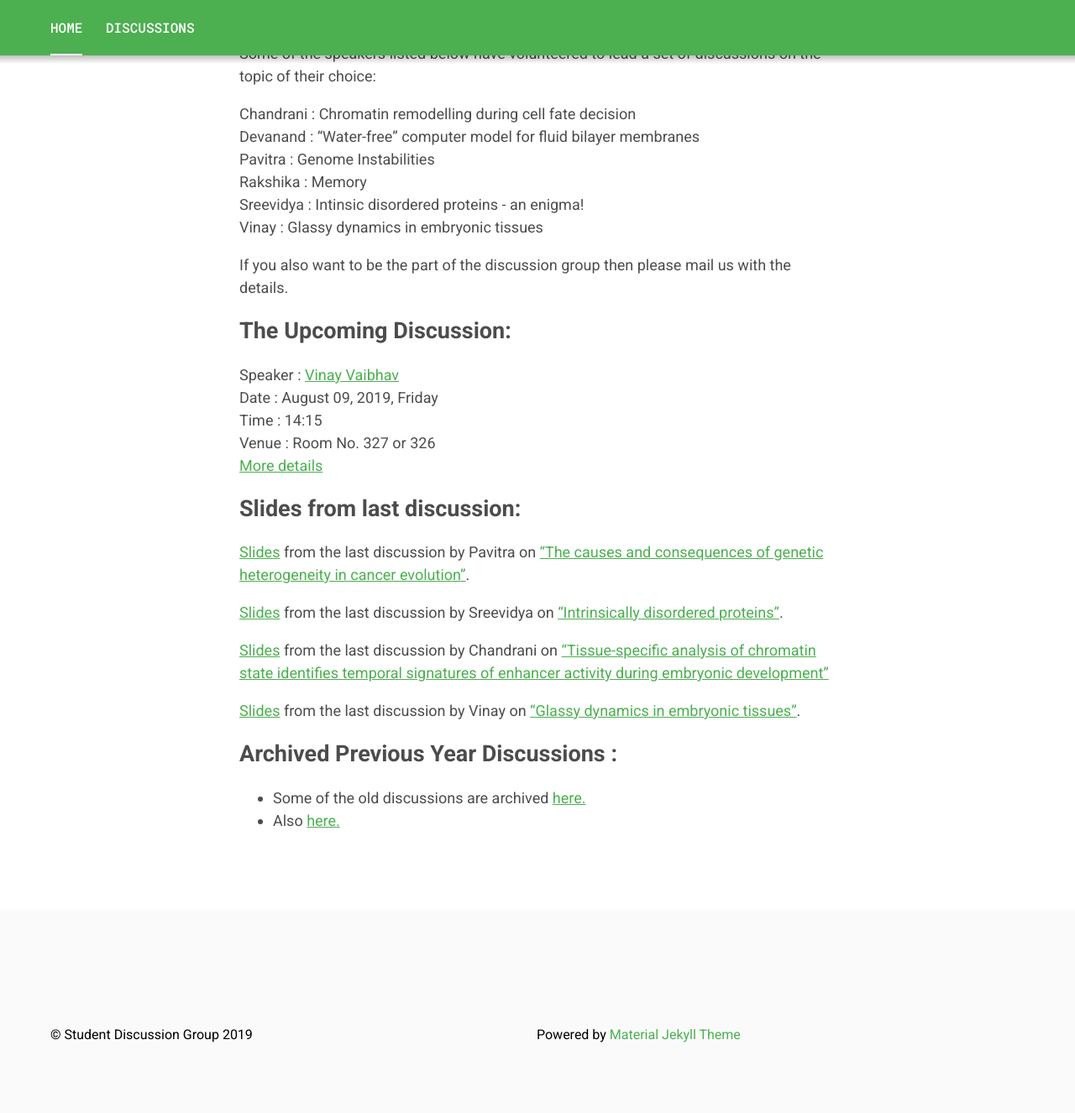
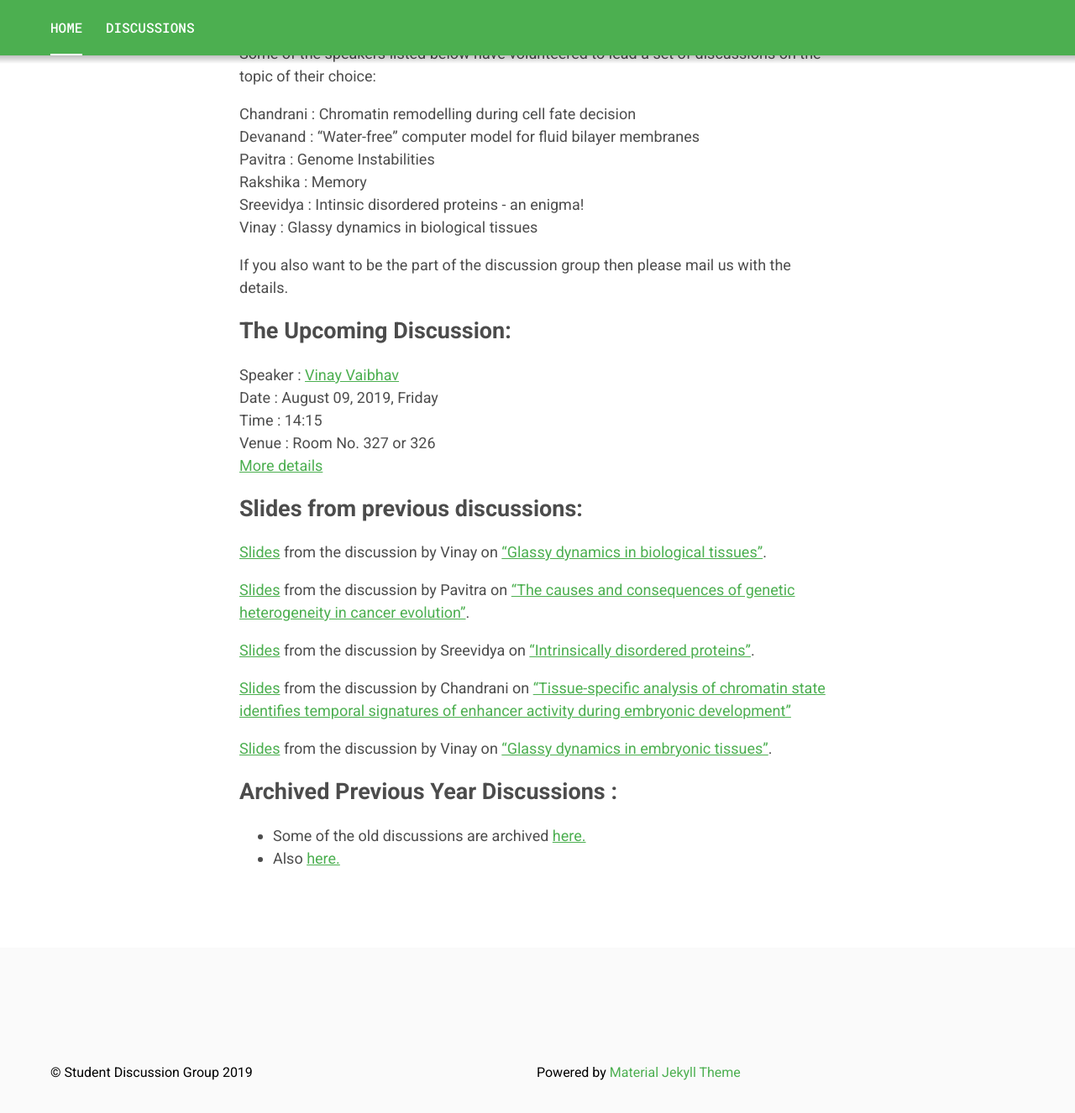
Before and after one commit to vinayphys/discussion2020, a Jekyll site: the page built from index.markdown, in a window 1280 px wide and 1400 px high, scrolled down 577 px. Shown: the top 1326 px of the window at 84% size. Built offline with Jekyll 4.4.1, drawn with Linux system fonts in a browser that asks for light colours.

Commit message:
Update index.markdown

```diff
--- a/index.markdown
+++ b/index.markdown
@@ -16,7 +16,7 @@ Devanand	:	“Water-free” computer model for fluid bilayer membranes
 Pavitra		:	Genome Instabilities
 Rakshika  : Memory
 Sreevidya	:	Intinsic disordered proteins - an enigma!
-Vinay		  :	Glassy dynamics in embryonic tissues
+Vinay		  :	Glassy dynamics in biological tissues
 
 If you also want to be the part of the discussion group then please mail us with the details.
 
@@ -28,16 +28,16 @@ Venue   :      Room No. 327 or 326
 [More details](https://vinayphys.github.io/discussion2019/2019/08/glassy_dynamics_embryonic_tissues-II)
 
 
-## Slides from last discussion:
-[Slides](https://github.com/vinayphys/discussion2019/blob/master/slides/genomic_instability.pdf) from the last discussion by Pavitra on ["The causes and consequences of genetic heterogeneity in cancer evolution"](https://vinayphys.github.io/discussion2019/2019/07/genomic_instability).
+## Slides from previous discussions:
+[Slides](https://github.com/vinayphys/discussion2019/blob/master/slides/vinay_discussion2019_2.pdf) from the discussion by Vinay on ["Glassy dynamics in biological tissues"](https://vinayphys.github.io/discussion2019/2019/08/glassy_dynamics_embryonic_tissues-II).
 
-[Slides]() from the last discussion by Sreevidya on ["Intrinsically disordered proteins"](https://vinayphys.github.io/discussion2019/2019/07/intrinsically_disordered_proteins).
+[Slides](https://github.com/vinayphys/discussion2019/blob/master/slides/genomic_instability.pdf) from the discussion by Pavitra on ["The causes and consequences of genetic heterogeneity in cancer evolution"](https://vinayphys.github.io/discussion2019/2019/07/genomic_instability).
 
-[Slides](https://github.com/vinayphys/discussion2019/blob/master/slides/Chandrani_discussion.pdf) from the last discussion by Chandrani on ["Tissue-specific analysis of chromatin state identifies temporal signatures of enhancer activity during embryonic development"](https://vinayphys.github.io/discussion2019/2019/07/enhancer_activity_during_embryonic_development-II)
+[Slides]() from the discussion by Sreevidya on ["Intrinsically disordered proteins"](https://vinayphys.github.io/discussion2019/2019/07/intrinsically_disordered_proteins).
 
-[Slides](https://github.com/vinayphys/discussion2019/blob/master/slides/vinay_discussion2019_1.pdf) from the last discussion by Vinay on ["Glassy dynamics in embryonic tissues"](https://vinayphys.github.io/discussion2019/2019/06/glassy_dynamics_embryonic_tissues).
+[Slides](https://github.com/vinayphys/discussion2019/blob/master/slides/Chandrani_discussion.pdf) from the discussion by Chandrani on ["Tissue-specific analysis of chromatin state identifies temporal signatures of enhancer activity during embryonic development"](https://vinayphys.github.io/discussion2019/2019/07/enhancer_activity_during_embryonic_development-II)
 
-
+[Slides](https://github.com/vinayphys/discussion2019/blob/master/slides/vinay_discussion2019_1.pdf) from the discussion by Vinay on ["Glassy dynamics in embryonic tissues"](https://vinayphys.github.io/discussion2019/2019/06/glassy_dynamics_embryonic_tissues).
 
 
 ## Archived Previous Year Discussions :
```
